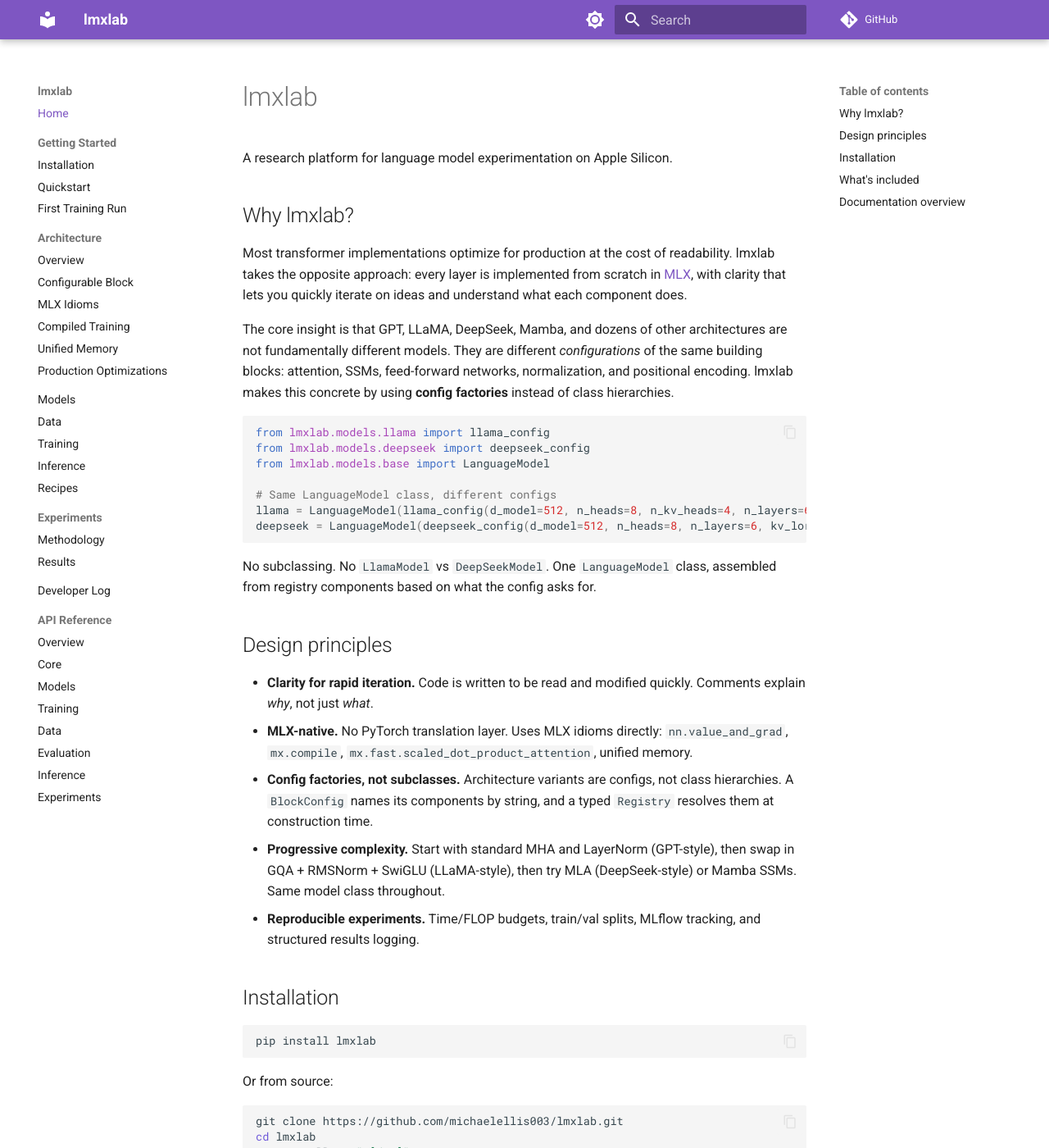
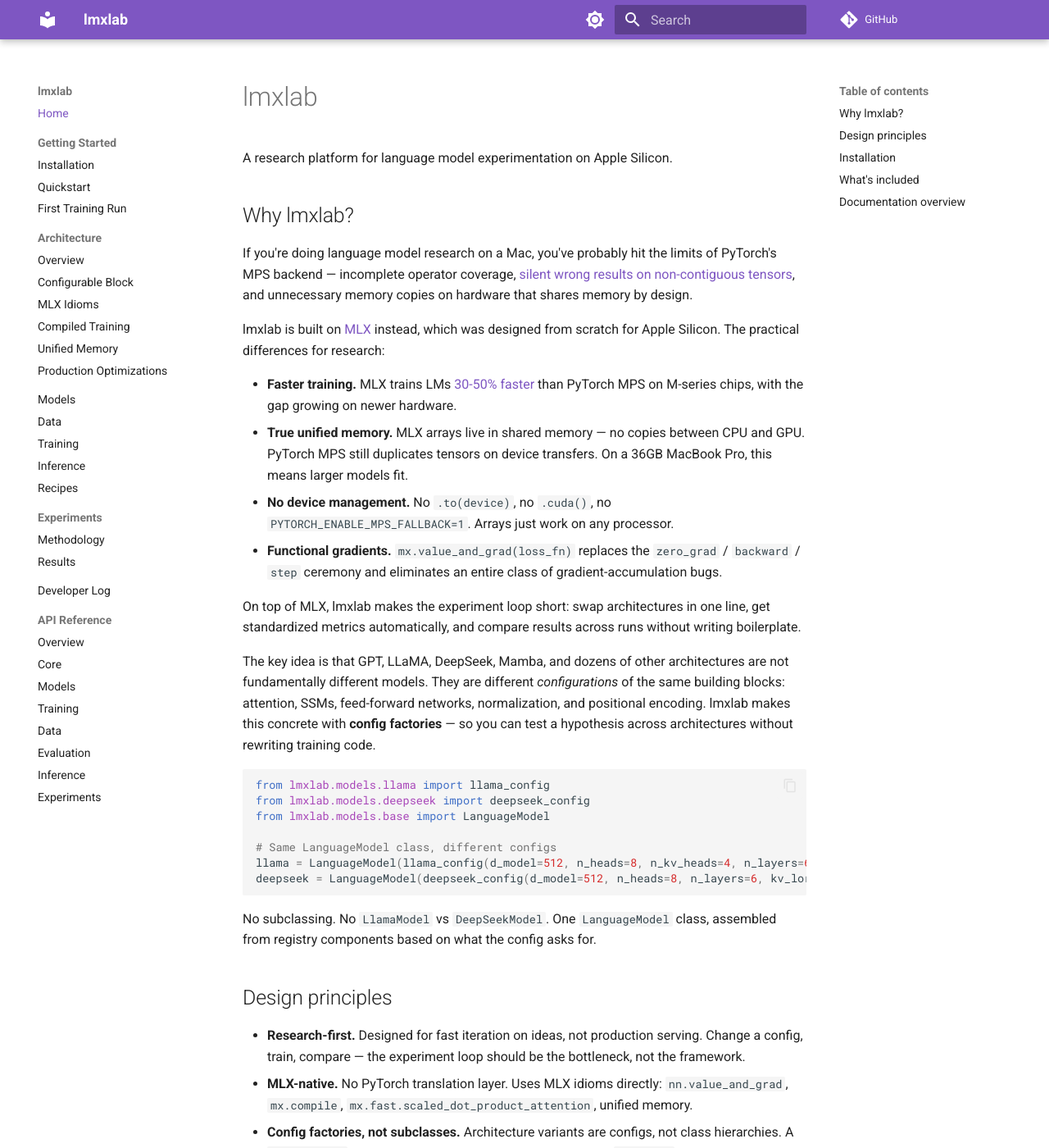
Before and after one commit to michaelellis003/lmxlab, an MkDocs documentation site: the page built from docs/index.md, in a window 1280 px wide and 1400 px high. Shown: the whole window at 82% size. Built offline with MkDocs 1.6.1 and Material for MkDocs 9.7.7, drawn with Linux system fonts in a browser that asks for light colours; comment, search, counter and statistics services are not loaded; some of the changed text lies outside the part shown.

Commit message:
docs: reframe pitch around research velocity and MLX advantages
Rewrite "Why lmxlab?" section in README and docs to emphasize
MLX benefits over PyTorch MPS for Apple Silicon research: faster
training, true unified memory, no device management, functional
gradients. Fix uv.lock drift from v0.3.0 version bump.

````diff
--- a/docs/index.md
+++ b/docs/index.md
@@ -4,16 +4,37 @@
 
 ## Why lmxlab?
 
-Most transformer implementations optimize for production at the cost of readability.
-lmxlab takes the opposite approach: every layer is implemented from scratch in
-[MLX](https://ml-explore.github.io/mlx/), with clarity that lets you quickly
-iterate on ideas and understand what each component does.
+If you're doing language model research on a Mac, you've probably hit
+the limits of PyTorch's MPS backend — incomplete operator coverage,
+[silent wrong results on non-contiguous tensors](https://elanapearl.github.io/blog/2025/the-bug-that-taught-me-pytorch/),
+and unnecessary memory copies on hardware that shares memory by design.
 
-The core insight is that GPT, LLaMA, DeepSeek, Mamba, and dozens of other
+lmxlab is built on [MLX](https://ml-explore.github.io/mlx/) instead,
+which was designed from scratch for Apple Silicon. The practical
+differences for research:
+
+- **Faster training.** MLX trains LMs
+  [30-50% faster](https://github.com/LucasSte/MLX-vs-Pytorch) than
+  PyTorch MPS on M-series chips, with the gap growing on newer hardware.
+- **True unified memory.** MLX arrays live in shared memory — no copies
+  between CPU and GPU. PyTorch MPS still duplicates tensors on device
+  transfers. On a 36GB MacBook Pro, this means larger models fit.
+- **No device management.** No `.to(device)`, no `.cuda()`, no
+  `PYTORCH_ENABLE_MPS_FALLBACK=1`. Arrays just work on any processor.
+- **Functional gradients.** `mx.value_and_grad(loss_fn)` replaces the
+  `zero_grad` / `backward` / `step` ceremony and eliminates an entire
+  class of gradient-accumulation bugs.
+
+On top of MLX, lmxlab makes the experiment loop short: swap architectures
+in one line, get standardized metrics automatically, and compare results
+across runs without writing boilerplate.
+
+The key idea is that GPT, LLaMA, DeepSeek, Mamba, and dozens of other
 architectures are not fundamentally different models. They are different
 *configurations* of the same building blocks: attention, SSMs, feed-forward
 networks, normalization, and positional encoding. lmxlab makes this concrete
-by using **config factories** instead of class hierarchies.
+with **config factories** — so you can test a hypothesis across architectures
+without rewriting training code.
 
 ```python
 from lmxlab.models.llama import llama_config
@@ -30,8 +51,9 @@
 
 ## Design principles
 
-- **Clarity for rapid iteration.** Code is written to be read and modified
-  quickly. Comments explain *why*, not just *what*.
+- **Research-first.** Designed for fast iteration on ideas, not production
+  serving. Change a config, train, compare — the experiment loop should
+  be the bottleneck, not the framework.
 - **MLX-native.** No PyTorch translation layer. Uses MLX idioms directly:
   `nn.value_and_grad`, `mx.compile`, `mx.fast.scaled_dot_product_attention`,
   unified memory.
@@ -41,8 +63,8 @@
 - **Progressive complexity.** Start with standard MHA and LayerNorm (GPT-style),
   then swap in GQA + RMSNorm + SwiGLU (LLaMA-style), then try MLA
   (DeepSeek-style) or Mamba SSMs. Same model class throughout.
-- **Reproducible experiments.** Time/FLOP budgets, train/val splits, MLflow
-  tracking, and structured results logging.
+- **Reproducible experiments.** FLOP-matched budgets, train/val splits, MLflow
+  tracking, standardized metrics, and structured results logging.
 
 ## Installation
 
````
Also changed, not shown: README.md (+27 -6 lines), 1 other file.
